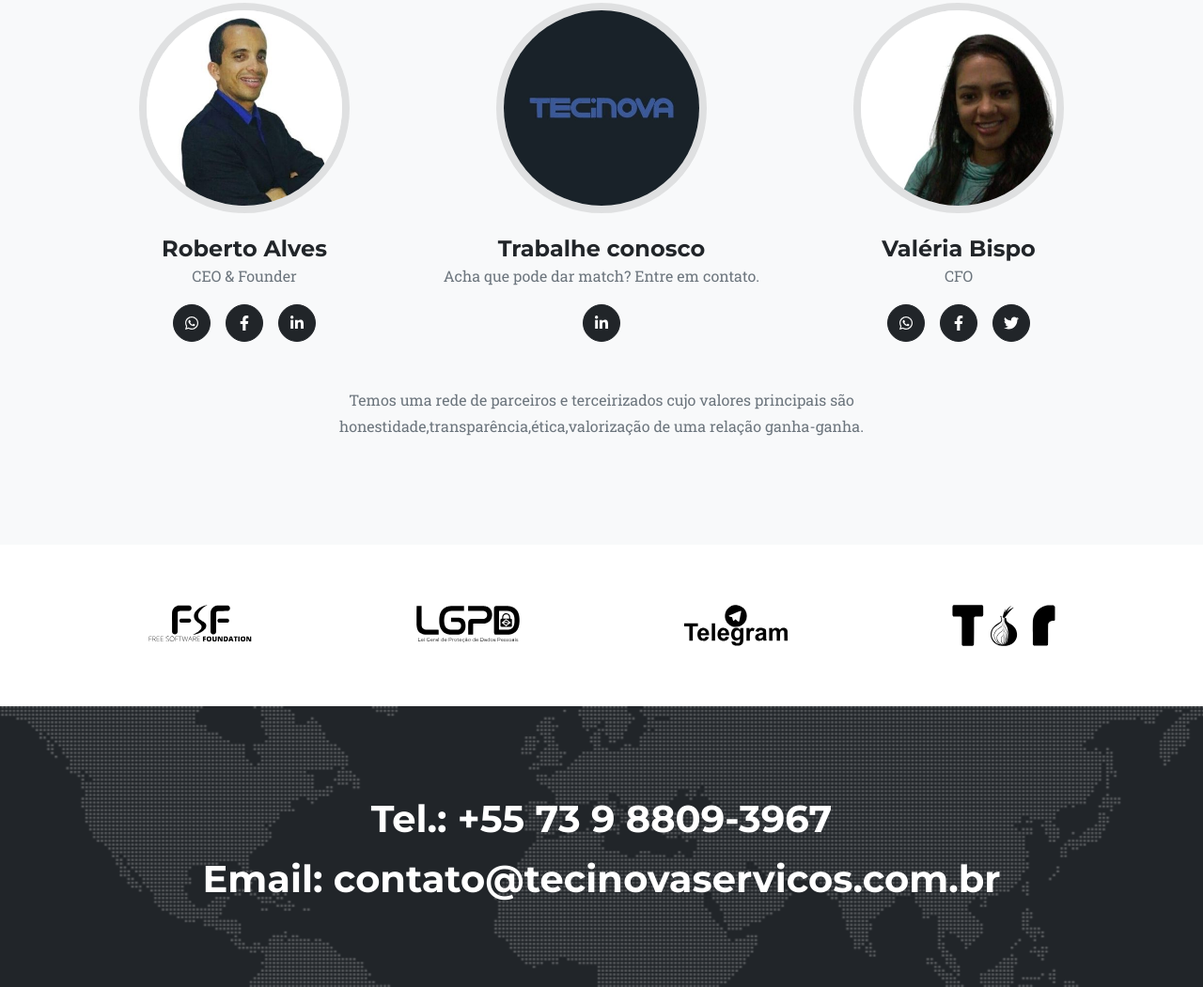
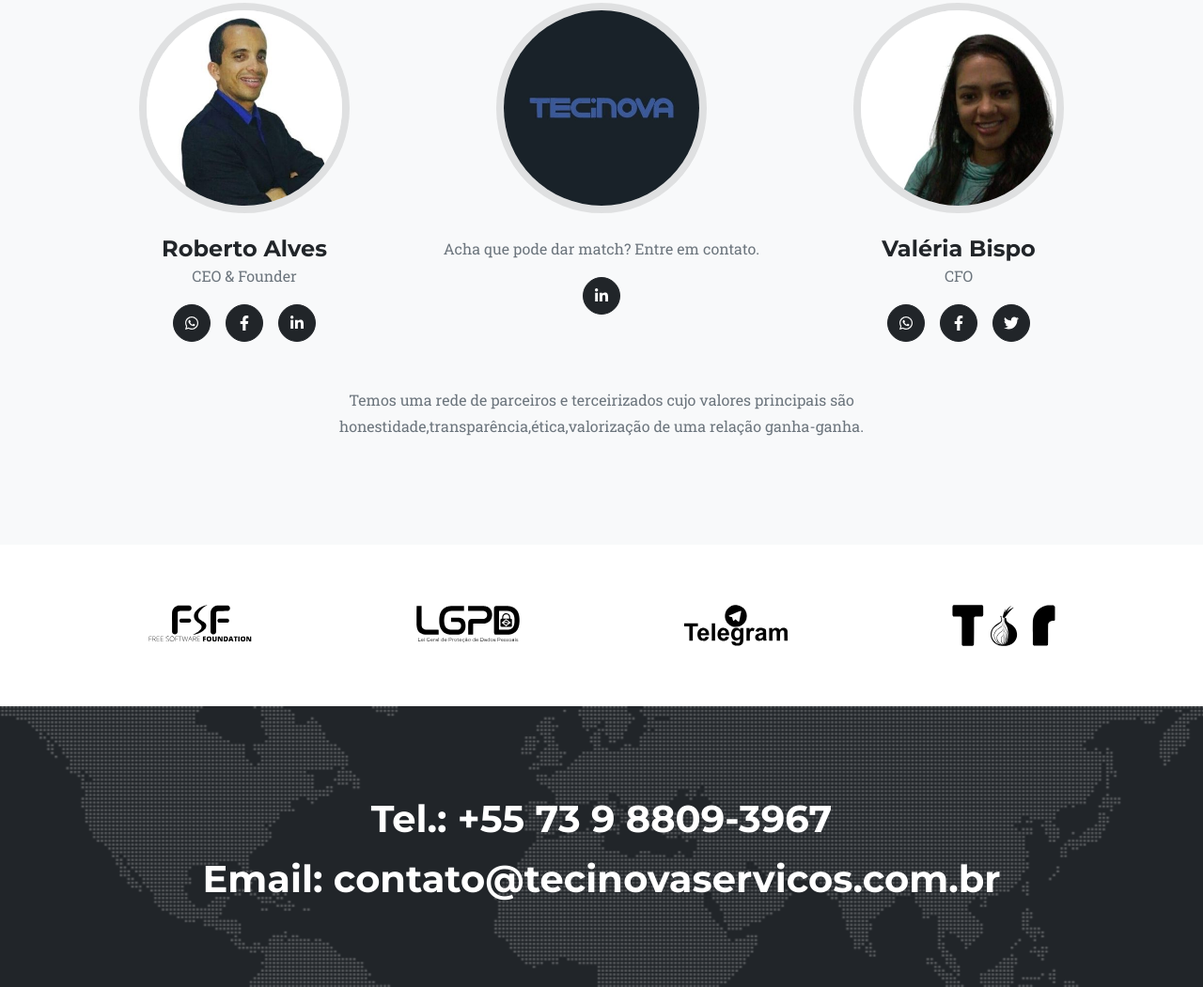
Before and after one commit to RobertoAlves86/tecinova, a website: page src/pug/index.pug in a window 1280 px wide. Shown: the part 5294-6345 px from the top of the page at 94% size. Drawn offline with nearby package versions, Linux system fonts and the light colour scheme; files that its build step writes are made by us from their sources; files whose address does not match are found by name.

Commit message:
Update index.pug

```diff
--- a/src/pug/index.pug
+++ b/src/pug/index.pug
@@ -234,7 +234,7 @@ html(lang='en')
                     .col-lg-4
                         .team-member
                             img.mx-auto.rounded-circle(src='assets/img/team/2.jpg', alt='...')
-                            h4 Trabalhe conosco
+                            h4
                             p.text-muted Acha que pode dar match? Entre em contato.
                             a.btn.btn-dark.btn-social.mx-2(href='https://www.linkedin.com/company/tecinovaservicos')
                                 i.fab.fa-linkedin-in
```
